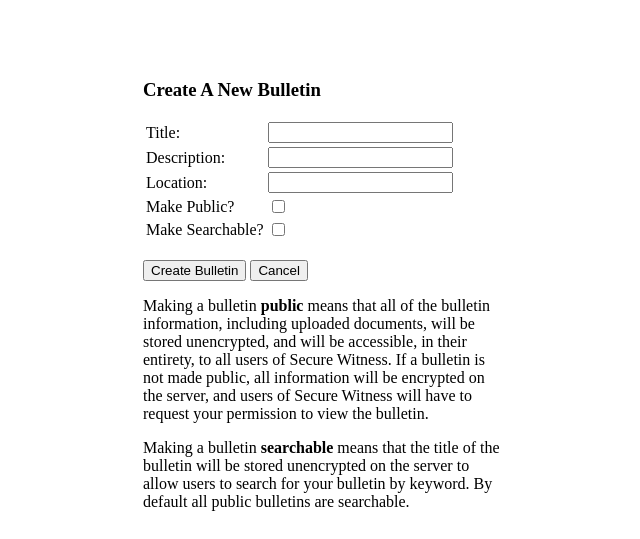
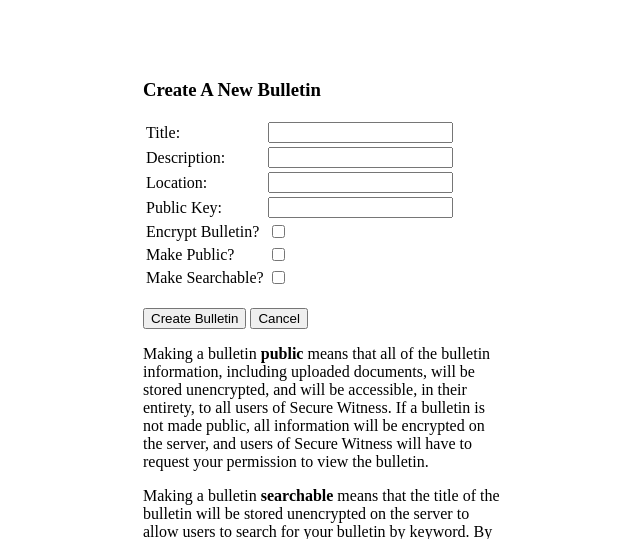
Before and after one commit to mrranderson/cs3240-f14-team23, a Django app: page /create_bulletin/ in a window 1280 px wide. Shown: the top 539 px of the page, without its empty margins (342-982 px from the left). Run offline with Django 3.2, Linux system fonts and the light colour scheme; the visitor is signed in with stand-in values (Sample User, id 1).

Commit message:
Added encryption, author can decode and view encrypted data

```diff
--- a/project/secure_witness/forms.py
+++ b/project/secure_witness/forms.py
@@ -22,5 +22,7 @@ class BulletinForm(forms.Form):
     title = forms.CharField(label='Title')
     description = forms.CharField(label = 'Description')
     location = forms.CharField(label = 'Location')
+    pub_key = forms.CharField(required=False, label = 'Public Key')
+    is_encrypted = forms.BooleanField(required=False, label = 'Encrypt Bulletin?')
     is_public = forms.BooleanField(required=False, label = 'Make Public?')
     is_searchable = forms.BooleanField(required=False, label = 'Make Searchable?')
--- a/project/secure_witness/models.py
+++ b/project/secure_witness/models.py
@@ -10,8 +10,9 @@ class Bulletin(models.Model):
 	location = models.CharField(max_length=200)
 	description = models.CharField(max_length=200)
     	#display permissions
-        is_public = models.BooleanField(default=False)
-    	is_searchable = models.BooleanField(default=False)
+	is_encrypted = models.BooleanField(default=False)
+	is_public = models.BooleanField(default=False)
+	is_searchable = models.BooleanField(default=False)
 
 	def __unicode__(self):
 		return self.title
--- a/project/secure_witness/templates/secure_witness/create_bulletin.html
+++ b/project/secure_witness/templates/secure_witness/create_bulletin.html
@@ -16,6 +16,14 @@
 <tr>
 	<td>{{ form.location.label_tag}}</td>
 	<td>{{ form.location }} </td>
+</tr>
+<tr>
+	<td>{{ form.pub_key.label_tag }}</td>
+	<td>{{ form.pub_key }} </td>
+</tr>
+<tr>
+	<td>{{ form.is_encrypted.label_tag}}</td>
+	<td>{{ form.is_encrypted }} </td>
 </tr>
 <tr>
 	<td>{{ form.is_public.label_tag}}</td>
--- a/project/secure_witness/views.py
+++ b/project/secure_witness/views.py
@@ -9,6 +9,48 @@ from forms import UserForm, BasicSearchForm, BulletinForm
 from django.contrib.auth import login, authenticate, logout
 from secure_witness.models import Bulletin, Document, Notification, Follow
 from django.contrib.auth.models import User
+from Crypto.PublicKey import RSA
+#from Crypto.Cipher import PKCS1_v1_5
+from Crypto.Cipher import PKCS1_OAEP
+from base64 import b64decode
+
+def encrypt_RSA(public_key_loc, message):
+  '''
+  param: public_key_loc Path to public key
+  param: message String to be encrypted
+  return base64 encoded encrypted string
+  '''
+  key = open(public_key_loc, "r").read()
+  rsakey = RSA.importKey(key)
+  rsakey = PKCS1_OAEP.new(rsakey)
+  #rsakey = PKCS1_v1_5.new(rsakey)
+  encrypted = rsakey.encrypt(message)
+  return encrypted.encode('base64')
+
+def decrypt_RSA(private_key_loc, package):
+  '''
+  param: public_key_loc Path to your private key
+  param: package String to be decrypted
+  return decrypted string
+  '''
+  key = open(private_key_loc, "r").read()
+  rsakey = RSA.importKey(key)
+  rsakey = PKCS1_OAEP.new(rsakey)
+  #rsakey = PKCS1_v1_5.new(rsakey)
+  decrypted = rsakey.decrypt(b64decode(package))
+  return decrypted
+
+def generate_RSA(bits=2048):
+  '''
+  Generate an RSA keypair with an exponent of 65537 in PEM format
+  param: bits The key length in bits
+  Return private key and public key
+  '''
+  new_key = RSA.generate(bits) #, 65537)
+  public_key = new_key.publickey().exportKey("PEM")
+  private_key = new_key.exportKey("PEM")
+  return private_key, public_key
+
 
 #def IndexView(request):
 #	return HttpResponse("Index")
@@ -77,6 +119,20 @@ def create_bulletin(request):
             b.location = form.cleaned_data['location']
             b.description = form.cleaned_data['description']
             b.author = request.user
+
+						#encryption handled here
+            if(form.cleaned_data['is_encrypted']):
+                b.is_encrypted = True
+                pub_key = form.cleaned_data['pub_key']
+                title = str(form.cleaned_data['title'])
+                location = str(form.cleaned_data['location'])
+                description = str(form.cleaned_data['description'])
+                #author = str(request.user)
+                b.title = encrypt_RSA(pub_key, title)
+                b.location = encrypt_RSA(pub_key, location)
+                b.description = encrypt_RSA(pub_key, description)
+                #b.author = encrypt_RSA(pub_key, author)
+
             if(form.cleaned_data['is_public']):
                 b.is_public = True
                 b.is_searchable = True
@@ -117,6 +173,15 @@ def detail_bulletin(request, bulletin_id):
     bulletin = get_object_or_404(Bulletin, pk=bulletin_id)
 
     #return render(request, 'secure_witness/detail_bulletin.html', {'bulletin': bulletin, 'user':request.user})
+
+    #Decrypt if user is author or has permissions to view
+    if bulletin.is_encrypted and request.user == bulletin.author:
+        temp_b = bulletin
+        private_key_loc = '/home/student/cs3240/final_project/mykey.pem'
+        temp_b.title = decrypt_RSA(private_key_loc, str(bulletin.title))
+        temp_b.description = decrypt_RSA(private_key_loc, str(bulletin.description))
+        temp_b.location = decrypt_RSA(private_key_loc, str(bulletin.location))
+        return render(request, 'secure_witness/detail_bulletin.html', {'bulletin': temp_b})
 
     return render(request, 'secure_witness/detail_bulletin.html', {'bulletin': bulletin})
 
```
Also changed, not shown: project/secure_witness/templates/secure_witness/detail_bulletin.html (+14 -2 lines), project/secure_witness/migrations/0009_bulletin_is_encrypted.py (added).
